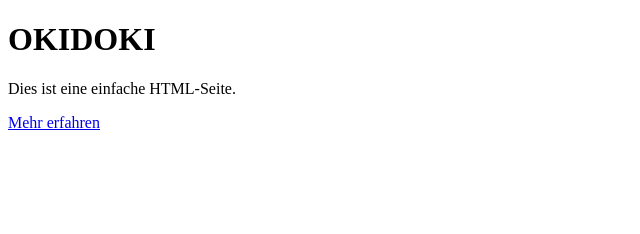
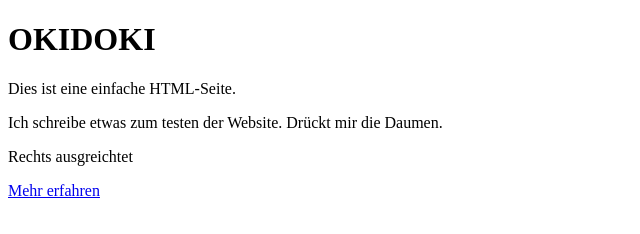
Before and after one commit to mttod/Meine-Website, a plain HTML site: page index.html in a window 1280 px wide. Shown: the whole page, without its empty margins (0-640 px from the left). Drawn offline with Linux system fonts and the light colour scheme.

Commit message:
Update index.html

```diff
--- a/index.html
+++ b/index.html
@@ -7,6 +7,8 @@
 <body>
   <h1>OKIDOKI</h1>
   <p>Dies ist eine einfache HTML-Seite.</p>
+  <p>Ich schreibe etwas zum testen der Website. Drückt mir die Daumen.</p>
+  <p style="text-align; right;">Rechts ausgreichtet</p>
   <a href="https://example.com">Mehr erfahren</a>
 </body>
 </html>
```
